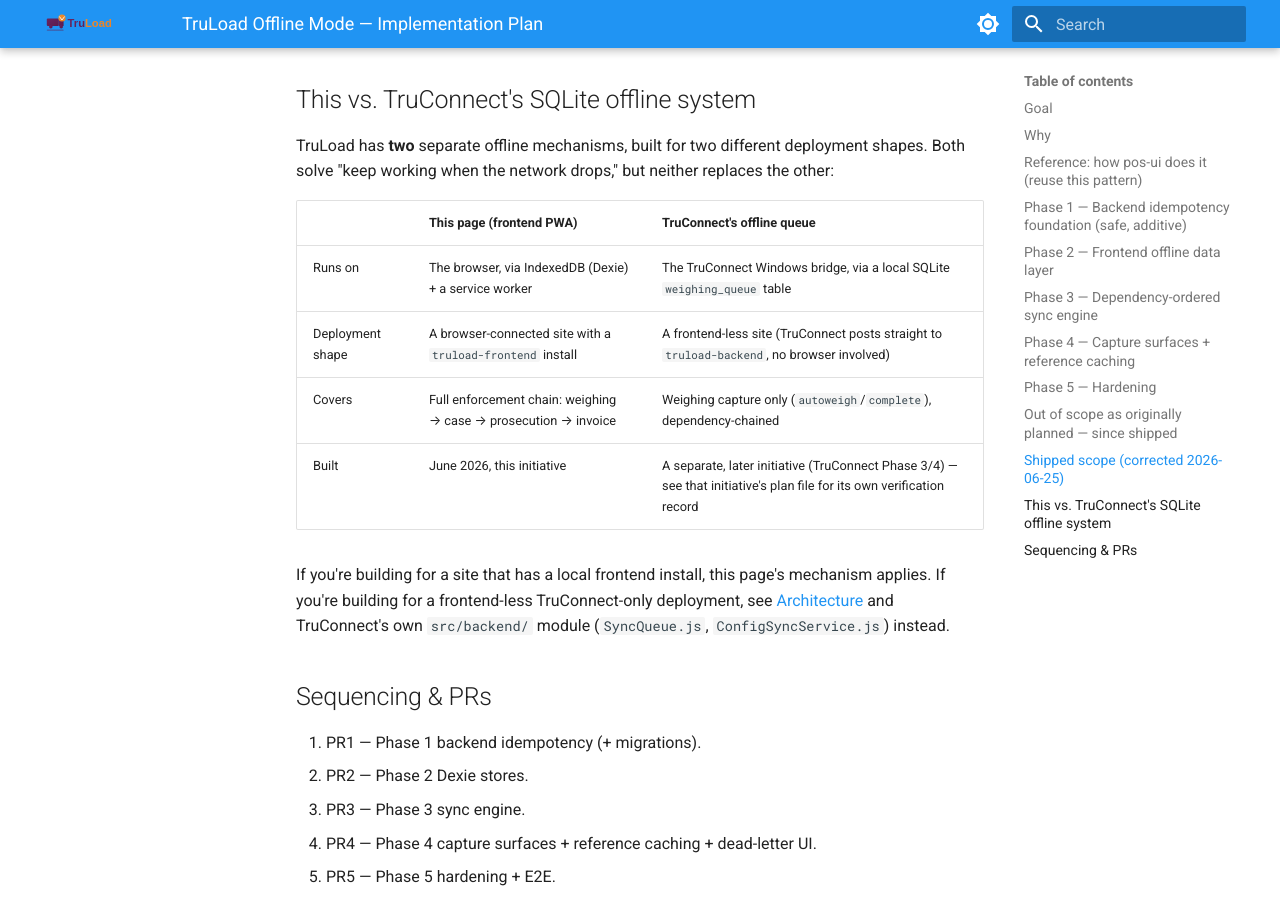
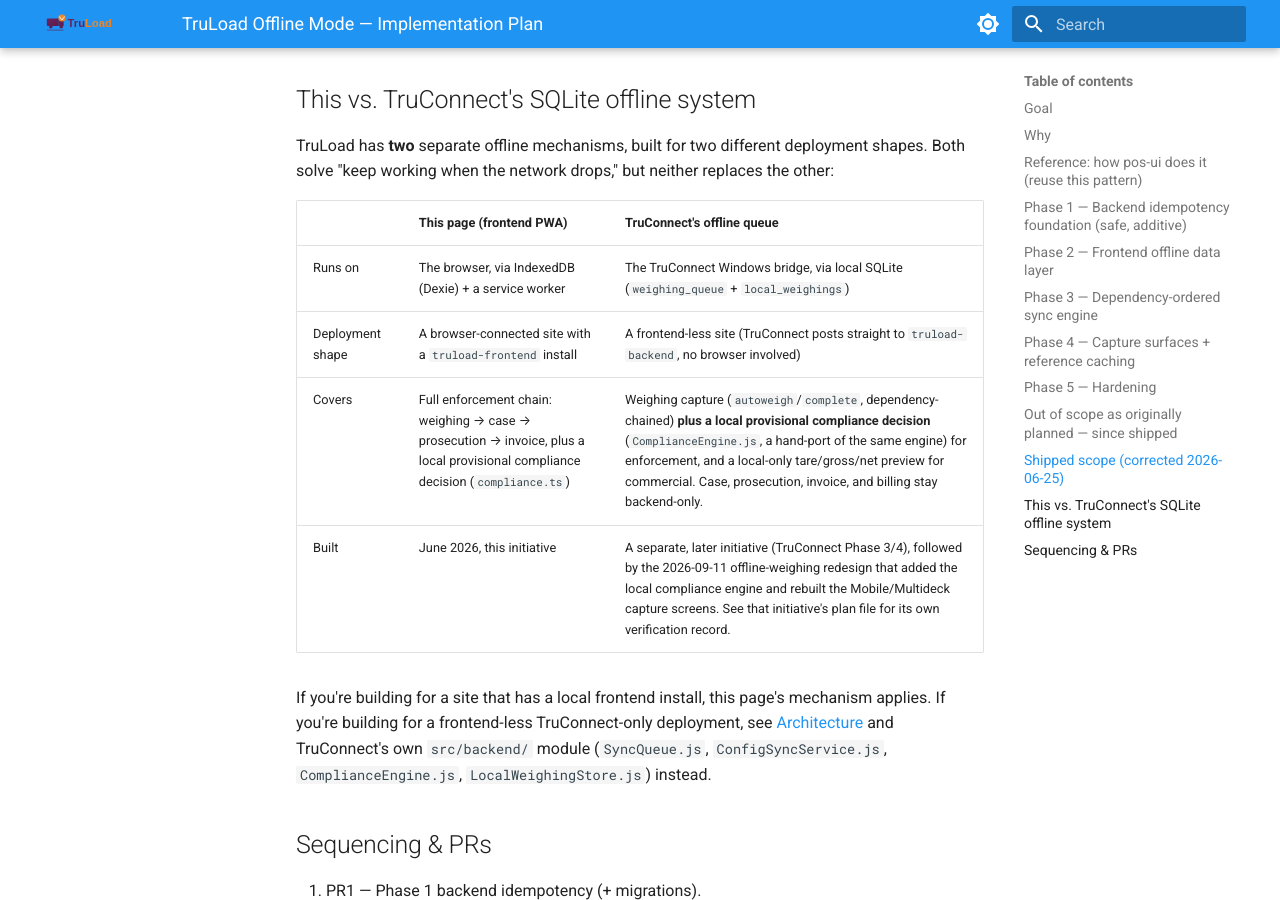
Before and after one commit to Bengo-Hub/truload-docs, an MkDocs documentation site: the page built from docs/technical/offline-mode-implementation-plan.md, in a window 1280 px wide and 900 px high, scrolled down 5024 px. Built offline with MkDocs 1.6.1 and Material for MkDocs 9.7.7, drawn with Linux system fonts in a browser that asks for light colours.

Commit message:
docs(technical): document TruConnect's new local compliance engine and capture UI
Follows the offline-weighing redesign in TruConnect (ComplianceEngine.js,
LocalWeighingStore.js, and a rebuilt Mobile/Multideck capture UI). Updates the
architecture components list, the frontend-PWA-vs-TruConnect offline comparison table,
and the testing traceability matrix (including the verification gap: SQLite-touching
paths are syntax-checked only, not integration-tested, since the implementing sandbox
had no native-module build toolchain or Electron GUI). Flags the Mobile/Multideck
screenshots in setup-rbac-truconnect.md as stale pending a manual recapture.

Co-Authored-By: Claude Sonnet 5 <noreply@anthropic.com>

```diff
--- a/docs/technical/offline-mode-implementation-plan.md
+++ b/docs/technical/offline-mode-implementation-plan.md
@@ -125,15 +125,15 @@ solve "keep working when the network drops," but neither replaces the other:
 
 | | This page (frontend PWA) | TruConnect's offline queue |
 |---|---|---|
-| Runs on | The browser, via IndexedDB (Dexie) + a service worker | The TruConnect Windows bridge, via a local SQLite `weighing_queue` table |
+| Runs on | The browser, via IndexedDB (Dexie) + a service worker | The TruConnect Windows bridge, via local SQLite (`weighing_queue` + `local_weighings`) |
 | Deployment shape | A browser-connected site with a `truload-frontend` install | A frontend-less site (TruConnect posts straight to `truload-backend`, no browser involved) |
-| Covers | Full enforcement chain: weighing → case → prosecution → invoice | Weighing capture only (`autoweigh`/`complete`), dependency-chained |
-| Built | June 2026, this initiative | A separate, later initiative (TruConnect Phase 3/4) — see that initiative's plan file for its own verification record |
+| Covers | Full enforcement chain: weighing → case → prosecution → invoice, plus a local provisional compliance decision (`compliance.ts`) | Weighing capture (`autoweigh`/`complete`, dependency-chained) **plus a local provisional compliance decision** (`ComplianceEngine.js`, a hand-port of the same engine) for enforcement, and a local-only tare/gross/net preview for commercial. Case, prosecution, invoice, and billing stay backend-only. |
+| Built | June 2026, this initiative | A separate, later initiative (TruConnect Phase 3/4), followed by the 2026-09-11 offline-weighing redesign that added the local compliance engine and rebuilt the Mobile/Multideck capture screens. See that initiative's plan file for its own verification record. |
 
 If you're building for a site that has a local frontend install, this page's mechanism applies. If
 you're building for a frontend-less TruConnect-only deployment, see
 [Architecture](architecture.md#components) and TruConnect's own `src/backend/` module
-(`SyncQueue.js`, `ConfigSyncService.js`) instead.
+(`SyncQueue.js`, `ConfigSyncService.js`, `ComplianceEngine.js`, `LocalWeighingStore.js`) instead.
 
 ## Sequencing & PRs
 
```
Also changed, not shown: docs/enforcement/setup-rbac-truconnect.md (+7 -0 lines), docs/technical/architecture.md (+6 -1 lines), docs/testing/traceability-matrix.md (+1 -1 lines).
